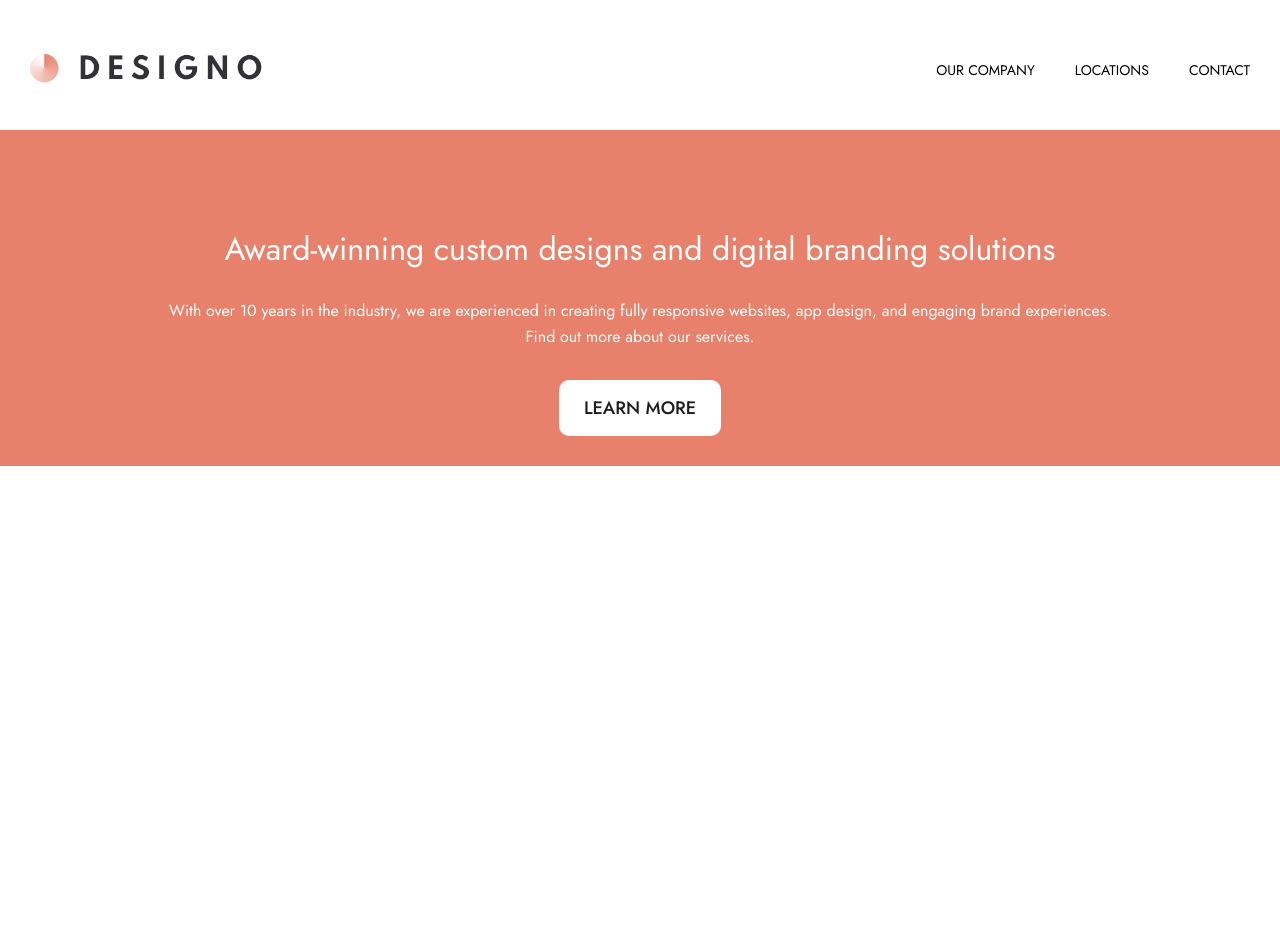
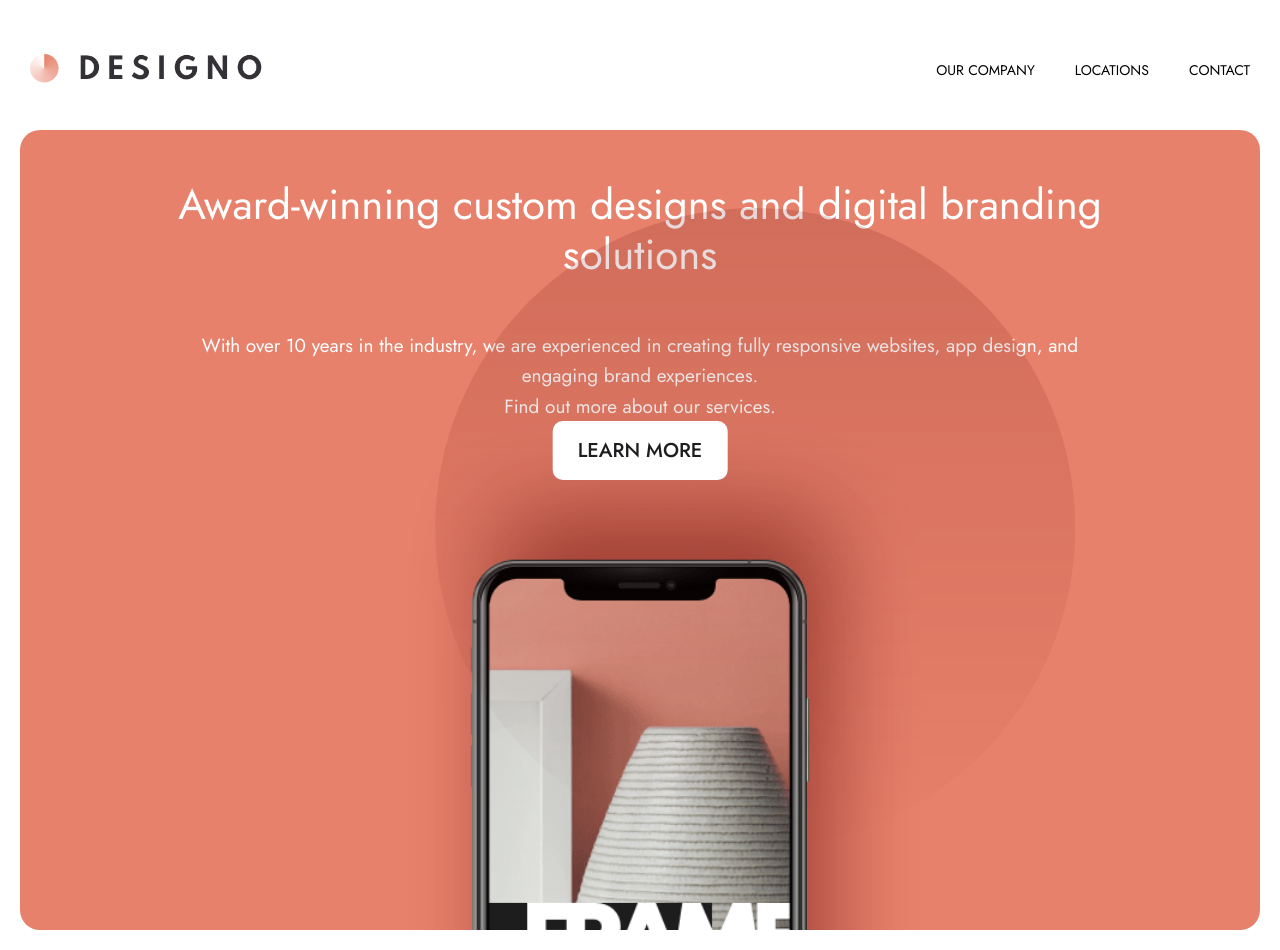
Before and after one commit to MoNi-hub4/multi-page-next, a Next.js app: page / in a window 1280 px wide. Before the commit the page ends 800 px from the top, so only its background shows below. Built offline with nearby package versions, Linux system fonts and the light colour scheme.

Commit message:
section01_tab

```diff
--- a/app/page.js
+++ b/app/page.js
@@ -1,10 +1,14 @@
 import { ButtonWhite } from "@/components/Button";
+import Image from "next/image";
 import styles from "/styles/page.module.css";
+import Phone from "/assets/home/desktop/image-hero-phone.png";
+import BgPattern from "/assets/home/desktop/bg-pattern-hero-home.svg";
 
 function Homepage() {
   return (
-    <>
+    <div class={styles.Body}>
       <div class={styles.section}>
+        <div class={styles.sectionBody}>
           <h1>Award-winning custom designs and digital branding solutions</h1>
           <span>
             <p>
@@ -18,7 +22,14 @@ function Homepage() {
             <ButtonWhite text={"Learn More"} />
           </div>
         </div>
-    </>
+        <div class={styles.phoneImage}>
+          <Image src={Phone} alt="Phone" />
+        </div>
+        <div class={styles.backgroundImage}>
+          <Image src={BgPattern} />
+        </div>
+      </div>
+    </div>
   );
 }
 
--- a/components/Navbar.js
+++ b/components/Navbar.js
@@ -14,6 +14,7 @@ export const Menu = styled.div`
   width: 100%;
   position: absolute;
   bottom: 0;
+  z-index: 99;
   transform: translate(0,100%);
   padding: 30px;
   display: ${(props) => props.prop === false ? "none" : "block"};
--- a/styles/Button.module.css
+++ b/styles/Button.module.css
@@ -2,11 +2,11 @@
     padding: 15px 25px 15px 25px ;
     background:#fff;
     border-radius: 10px;
-    font-size: 18px;
     font-weight: 500;
     color: #1D1C1E;
     text-transform: uppercase;
     cursor: pointer;
+    text-align: center;
 }
 
 .Btn:hover{
--- a/styles/Navbar.module.css
+++ b/styles/Navbar.module.css
@@ -39,6 +39,7 @@
   transform: translate(0,100%);
   padding: 30px;
   display: none;
+  z-index: 99;
 }
 
 .menuItems {
--- a/styles/page.module.css
+++ b/styles/page.module.css
@@ -1,10 +1,17 @@
 .section{
+  position: relative;
+  overflow: hidden;
+  height: 100vh;
   display: flex;
   align-items: center;
   justify-content: center;
   flex-direction: column;
   background: #E7816B;
-  padding: 100px 30px 0 30px;
+  padding: 50px 30px 0 30px;
+}
+
+.sectionBody{
+  position: relative;
 }
 
 .section h1{
@@ -12,7 +19,7 @@
   color: #fff;
   font-weight: 400;
   line-height: 1.2;
-  margin-bottom: 30px;
+  margin-bottom: 50px;
 }
 
 .section span p{
@@ -25,5 +32,68 @@
 }
 
 .Button{
+  position: absolute;
+  bottom: -50%;
+  left: 50%;
+  transform: translateX(-50%);
   margin: 30px 0 30px 0;
+  z-index: 99;
+
 }
+
+.phoneImage {
+  position: relative;
+  /* top: -10%; */
+  overflow-y: hidden;
+  overflow-x: visible;
+}
+
+
+.phoneImage img{
+  position: relative;
+  /* top: -25%; */
+  /* z-index: 2; */
+}
+
+.backgroundImage{
+  position: absolute;
+  transform: translate(18%,0);
+  z-index: 0;
+}
+
+@media only screen and (min-width: 768px){
+  .Body{
+    padding:0 20px 20px 20px;
+  }
+  .section{
+    border-radius: 20px;
+    padding: 0 150px 0 150px;
+  }
+  .section h1{
+    text-align: center;
+  color: #fff;
+  font-size: 42px;
+  font-weight: 400;
+  line-height: 1.2;
+  margin:50px 0 50px 0;
+
+  }
+  .section span p{
+    font-size: 19px;
+  }
+  .Button{
+    font-size: 20px;
+    bottom: -30%;
+  }
+  .phoneImage{
+    display: inline-block;
+
+  }
+
+  .phoneImage img{
+    transform: scale(1.2);
+    top: 5%;
+    /* transform-origin: 0 0; */
+    /* object-fit: contain; */
+  }
+}
```
Lines whose indentation alone changed are shown as unchanged.
